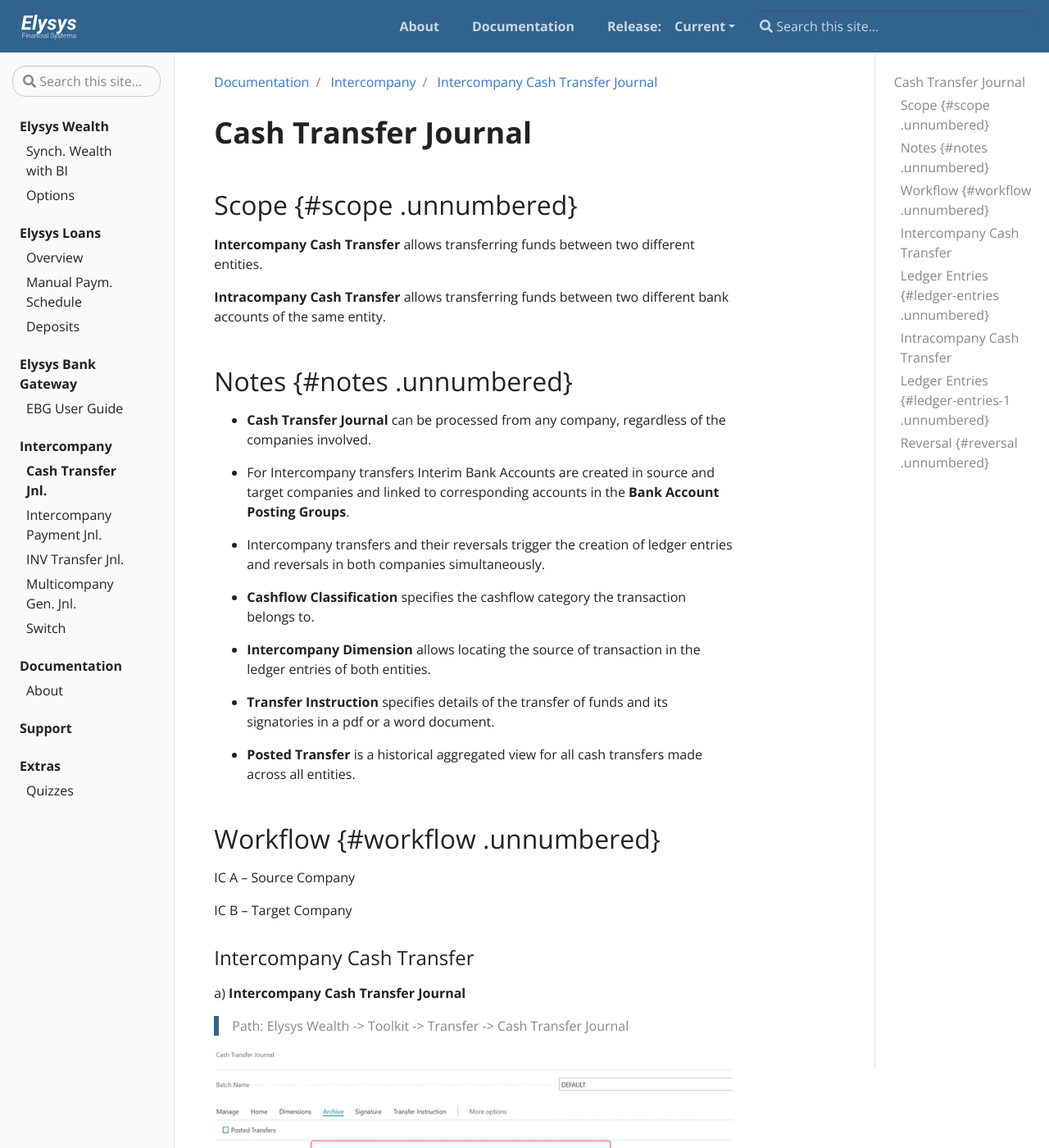
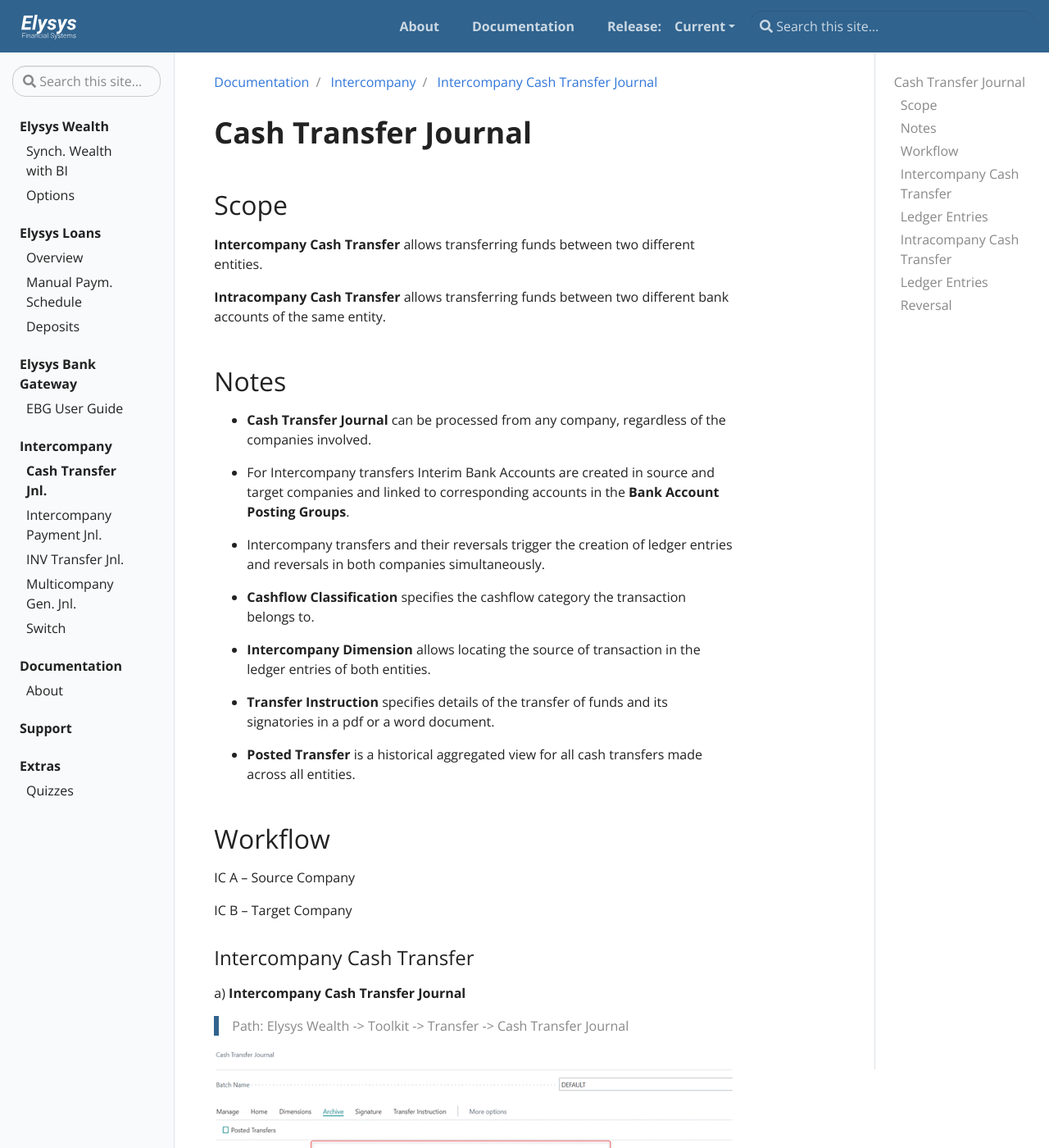
Before and after one commit to Elysys/Docs, a Jekyll site: the page built from _docs/intercompany/CashTransferJournal.md, in a window 1280 px wide and 1400 px high. Shown: the whole window at 82% size. Built offline with Jekyll 4.4.1, drawn with Linux system fonts in a browser that asks for light colours; some of the changed text lies outside the part shown.

Commit message:
US 307 fix titles

```diff
--- a/_docs/intercompany/CashTransferJournal.md
+++ b/_docs/intercompany/CashTransferJournal.md
@@ -4,7 +4,7 @@ description: How to use the Intercompany Cash Transfer Journal
 ---
 # Cash Transfer Journal
 
-## Scope  {#scope .unnumbered}
+## Scope
 
 **Intercompany Cash Transfer** allows transferring funds between two
 different entities.
@@ -12,7 +12,7 @@ different entities.
 **Intracompany Cash Transfer** allows transferring funds between two
 different bank accounts of the same entity.
 
-## Notes {#notes .unnumbered}
+## Notes
 
 -   **Cash Transfer Journal** can be processed from any company,
     regardless of the companies involved.
@@ -36,7 +36,7 @@ different bank accounts of the same entity.
 -   **Posted Transfer** is a historical aggregated view for all cash
     transfers made across all entities.
 
-## Workflow  {#workflow .unnumbered}
+## Workflow
 
 IC A -- Source Company
 
@@ -141,7 +141,7 @@ cash transfers posted across all entities.
 
 ![](../../assets/img/CashTransferJournal/image010.png)
 
-## Ledger Entries  {#ledger-entries .unnumbered}
+## Ledger Entries
 
 a)  Source Company -- IC A
 
@@ -189,7 +189,7 @@ Notes:
     transaction belongs to which. The categories are user definable and
     are predefined in the Cashflow Classification Setup screen.
 
-## Ledger Entries  {#ledger-entries-1 .unnumbered}
+## Ledger Entries
 
 ![](../../assets/img/CashTransferJournal/image015.png)
 > DB Target Bank Account 1,000.00
@@ -200,7 +200,7 @@ Cashflow Classification -\> Intra Cash Transfer
 
 Intercompany Dimension -\> IC B
 
-## Reversal  {#reversal .unnumbered}
+## Reversal
 
 Reversal can be processed from any company involved and reversal in one
 entity triggers the creation of ledger entries and reversals in both
--- a/_docs/intercompany/IntercoPaymentJournal.md
+++ b/_docs/intercompany/IntercoPaymentJournal.md
@@ -3,12 +3,12 @@ title: Intercompany Payment Journal
 description: How to use the Intercompany Payment Journal
 ---
 # Payment Journal
-## Scope  {#scope .unnumbered}
+## Scope
 
 **The Intercompany Payment Journal** allows processing payments from
 another entity than the invoice was booked.
 
-## Notes {#notes .unnumbered}
+## Notes
 
 -   **Intercompany Payment Journal** can be processed from any company,
     regardless of the companies involved.
@@ -32,7 +32,7 @@ another entity than the invoice was booked.
 -   **Transfer Instruction** specifies details of the transfer of funds
     and its signatories in a pdf or a word document.
 
-## Workflow & Expected Results  {#workflow-expected-results .unnumbered}
+## Workflow & Expected Results
 
 IC A -- Target Company
 
@@ -202,7 +202,7 @@ Cashflow Classification -\> Interco Payment
 
 Dimension -\> IC B (Paying Company)
 
-## Reversal  {#reversal .unnumbered}
+## Reversal
 
 Reversal can be processed from any company involved and reversal in one
 entity triggers the creation of ledger entries and reversals in both
```
Also changed, not shown: _docs/intercompany/Switch.md (+3 -6 lines).
